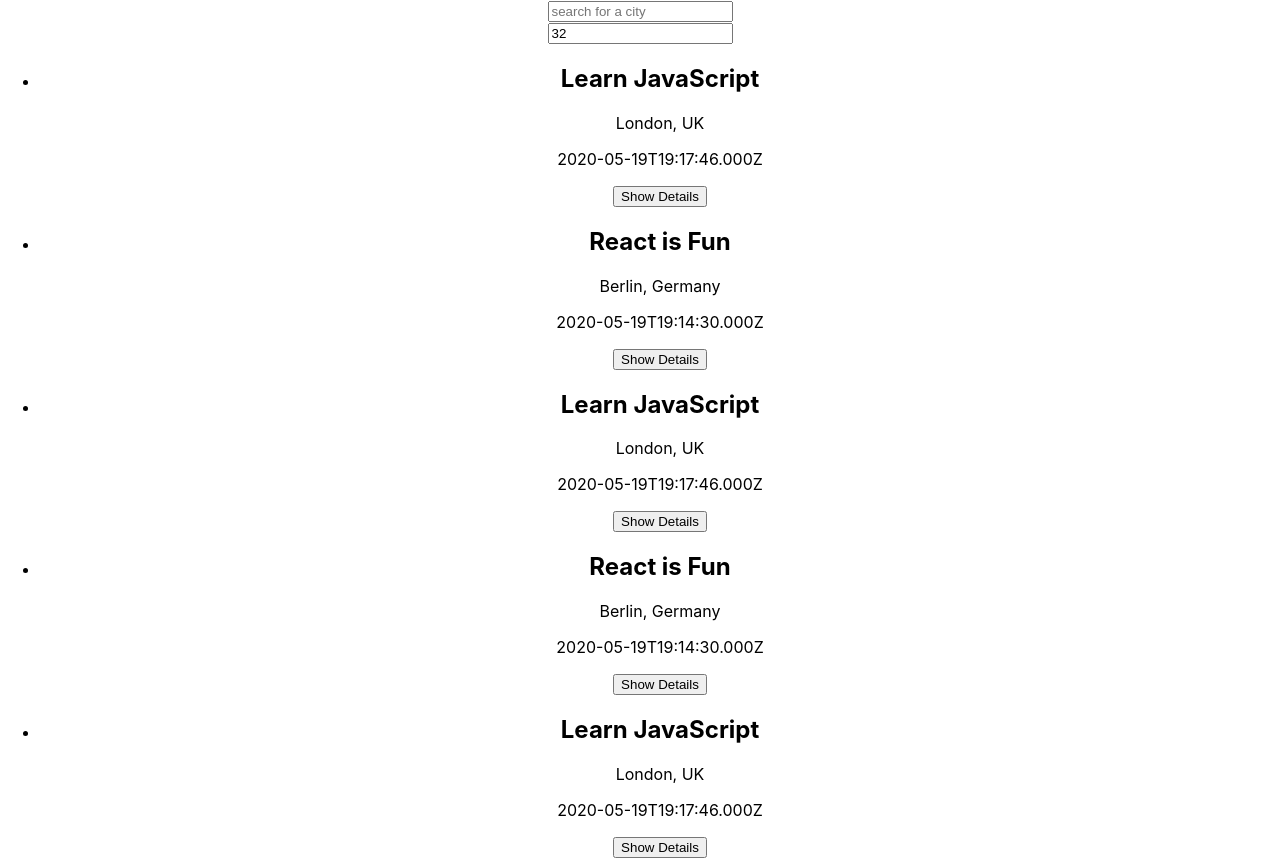
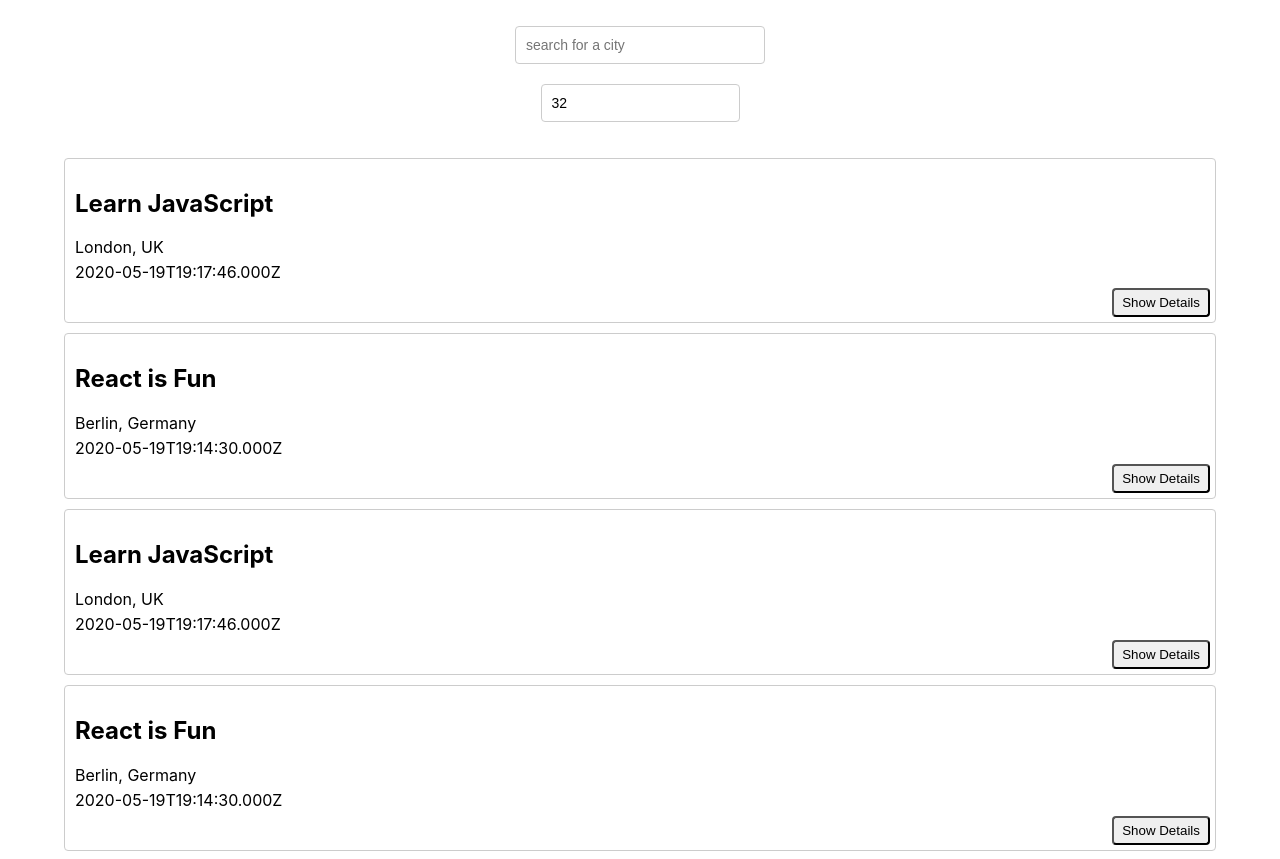
Before and after one commit to kenkbomb/meetApp, a React (Create React App) app: page / in a window 1280 px wide. Shown: the top 859 px of the page. Built offline with nearby package versions, Linux system fonts and the light colour scheme.

Commit message:
task 4.5 fixes

```diff
--- a/package.json
+++ b/package.json
@@ -2,7 +2,7 @@
   "name": "meet",
   "version": "0.1.0",
   "private": true,
-  "homepage": "https://github.com/kenkbomb/meetApp",
+  "homepage": "https://github.com/kenkbomb/meetApp/",
   "dependencies": {
     "@testing-library/jest-dom": "^5.17.0",
     "@testing-library/react": "^13.4.0",
--- a/src/App.css
+++ b/src/App.css
@@ -1,38 +1,88 @@
+@import url(https://fonts.googleapis.com/css?family=Roboto:500);
 .App {
   text-align: center;
+  padding: 2% 5%;
 }
 
-.App-logo {
-  height: 40vmin;
-  pointer-events: none;
+.App * {
+  box-sizing: border-box;
 }
 
-@media (prefers-reduced-motion: no-preference) {
-  .App-logo {
-    animation: App-logo-spin infinite 20s linear;
-  }
+ul {
+  padding: 0;
+  list-style: none;
 }
 
-.App-header {
-  background-color: #282c34;
-  min-height: 100vh;
+p {
+  margin: 5px 0;
+}
+
+input[type="text"],
+input[type="number"] {
+  padding: 8px 6px 8px 10px;
+  border-radius: 4px;
+  outline: none;
+  border: 1px solid #ccc;
+  font-size: 14px;
+  line-height: 20px;
+  align-self: center;
+  height: 38px;
+  margin-bottom: 20px;
+}
+
+.city {
+  width: 250px;
+}
+
+#city-search {
   display: flex;
   flex-direction: column;
-  align-items: center;
-  justify-content: center;
-  font-size: calc(10px + 2vmin);
-  color: white;
+  margin: auto;
+  position: relative;
 }
 
-.App-link {
-  color: #61dafb;
+.suggestions {
+  width: 250px;
+  position: absolute;
+  top: 45px;
+  z-index: 2;
+  align-self: center;
+  margin: 0;
+  font-size: 14px;
+  box-shadow: 10px 10px 16px -12px rgba(0, 0, 0, 0.75);
 }
 
-@keyframes App-logo-spin {
-  from {
-    transform: rotate(0deg);
-  }
-  to {
-    transform: rotate(360deg);
-  }
+.suggestions > li {
+  text-align: left;
+  padding: 8px 6px 8px 10px;
+  background-color: #eee;
+  cursor: default;
 }
+
+.suggestions > li:last-child {
+  border-bottom-left-radius: 4px;
+  border-bottom-right-radius: 4px;
+}
+
+.suggestions > li:hover {
+  background-color: #bcdcdb;
+}
+
+.event {
+  padding: 10px 10px 35px;
+  margin-bottom: 10px;
+  text-align: left;
+  border: 1px solid #ccc;
+  border-radius: 4px;
+  position: relative;
+}
+
+.details-btn {
+  position: absolute;
+  right: 5px;
+  bottom: 5px;
+  padding: 5px 8px;
+  border-radius: 4px;
+  outline: none;
+  cursor: pointer;
+}
--- a/src/App.js
+++ b/src/App.js
@@ -25,12 +25,12 @@
 
 useEffect(() => {
   fetchData();
-}, [currentCity]);
+}, [currentCity,currentNOE]);
 
   return (
     <div className="App">
       <CitySearch allLocations={allLocations} setCurrentCity={setCurrentCity} />
-      <NumberOfEvents />
+      <NumberOfEvents setCurrentNOE={setCurrentNOE} />
       <EventList events={events}/>
 
 
--- a/src/api.js
+++ b/src/api.js
@@ -1,4 +1,5 @@
 // src/api.js
+// 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
 
 import mockData from './mock-data';
 
--- a/src/components/NumberOfEvents.js
+++ b/src/components/NumberOfEvents.js
@@ -1,7 +1,22 @@
-export const NumberOfEvents=()=>
+import { useState } from "react";
+//import {fetchData} from "./api.js"
+export const NumberOfEvents=({setCurrentNOE})=>
 {
 
+ const [noe,setnoe] = useState('32');
+
+    const handleInputChanged =(event)=>
+    {
+        const num = event.target.value;
+        setCurrentNOE(num);
+        setnoe(num);
+        console.log("number is " + num);
+
+    }
+
     return(
-            <input defaultValue={32}></input>
+        <div id = 'number-of-events'>
+            <input type="text" value={noe} id="numberEventsInput" className="numberEventsInput" onChange={handleInputChanged} defaultValue={32}></input>
+        </div>
     )
 }
```
Also changed, not shown: 2 other files (tests, documents, lock files or other folders).
